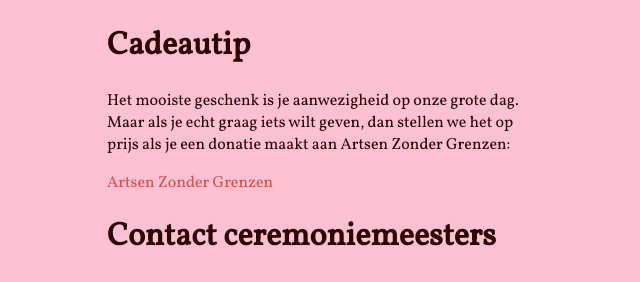
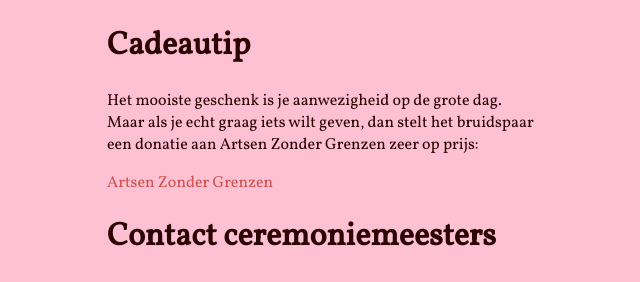
Before and after one commit to bobvanluijt/tosja-richard, a Jekyll site: the page built from index-nl.md, in a window 1280 px wide, cut to the strip 1848-2130 px from the top of the page. Shown: the whole strip, without its empty margins (551-1191 px from the left). Built offline with Jekyll 4.4.1, drawn with Linux system fonts in a browser that asks for light colours; nearby versions of some CDN libraries; comment, search, counter and statistics services are not loaded.

Commit message:
Update index-nl.md

```diff
--- a/index-nl.md
+++ b/index-nl.md
@@ -46,7 +46,7 @@
 
 # Cadeautip
 
-Het mooiste geschenk is je aanwezigheid op onze grote dag. Maar als je echt graag iets wilt geven, dan stellen we het op prijs als je een donatie maakt aan Artsen Zonder Grenzen:
+Het mooiste geschenk is je aanwezigheid op de grote dag. Maar als je echt graag iets wilt geven, dan stelt het bruidspaar een donatie aan Artsen Zonder Grenzen zeer op prijs:
 
 [Artsen Zonder Grenzen](https://form.artsenzondergrenzen.nl/doe-een-gift?gclid=EAIaIQobChMIm77c9dTv3gIVUOh3Ch3ofwBvEAAYASAAEgJGfPD_BwE)
 
```
